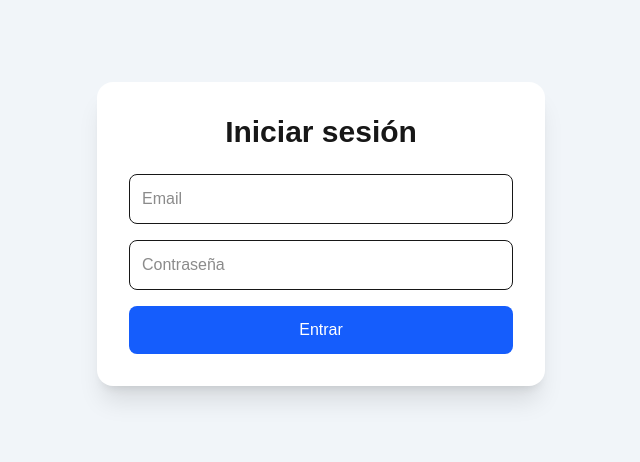
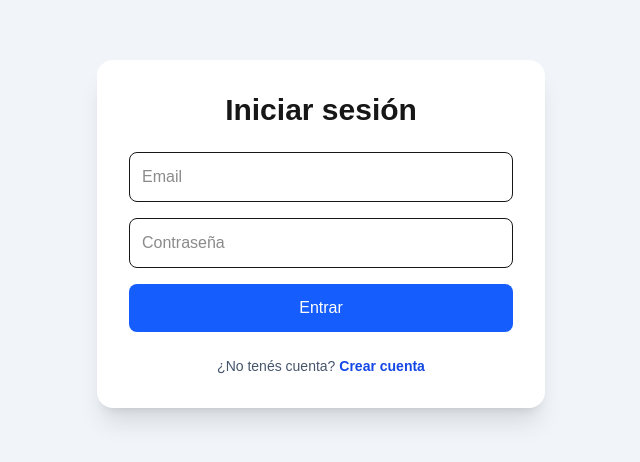
Before and after one commit to mbappsdev/presupuesto-ia, a Next.js app: page /login in a window 1280 px wide. Shown: the part 166-628 px from the top of the page, without its empty margins (319-959 px from the left). Built offline with nearby package versions, Linux system fonts and the light colour scheme; no server answers.

Commit message:
Agregar acceso al registro desde login

```diff
--- a/src/app/login/page.tsx
+++ b/src/app/login/page.tsx
@@ -43,6 +43,7 @@ export default function LoginPage() {
           placeholder="Email"
           value={email}
           onChange={(e) => setEmail(e.target.value)}
+          required
         />
 
         <input
@@ -51,6 +52,7 @@ export default function LoginPage() {
           placeholder="Contraseña"
           value={password}
           onChange={(e) => setPassword(e.target.value)}
+          required
         />
 
         <button
@@ -61,10 +63,21 @@ export default function LoginPage() {
         </button>
 
         {message && (
-          <p className="mt-4 text-center text-sm">
+          <p className="mt-4 text-center text-sm text-red-600">
             {message}
           </p>
         )}
+
+        <p className="mt-6 text-center text-sm text-slate-600">
+          ¿No tenés cuenta?{" "}
+          <button
+            type="button"
+            onClick={() => router.push("/register")}
+            className="font-semibold text-blue-700 hover:underline"
+          >
+            Crear cuenta
+          </button>
+        </p>
       </form>
     </main>
   );
```
